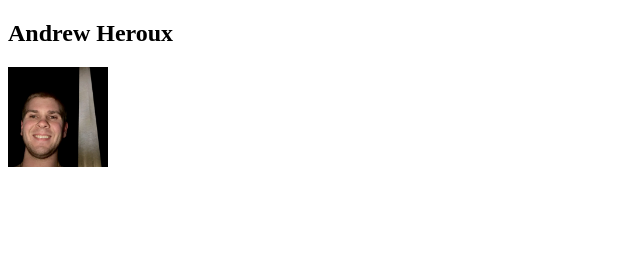
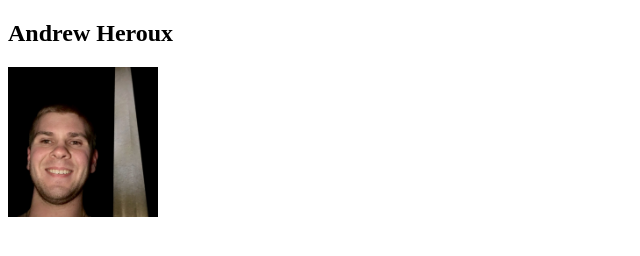
Before and after one commit to ajheroux/ajheroux.github.io, a plain HTML site: page index.html in a window 1280 px wide. Shown: the whole page, without its empty margins (0-640 px from the left). Drawn offline with Linux system fonts and the light colour scheme.

Commit message:
Update index.html

```diff
--- a/index.html
+++ b/index.html
@@ -3,7 +3,7 @@
 <body>
 
 <h2>Andrew Heroux</h2>
-<img src="GitHubProfile.jpg" alt="Profile" width="100" height="100" >
+<img src="GitHubProfile.jpg" alt="Profile" width="150" height="150" >
 
 </body>
 </html>
```
